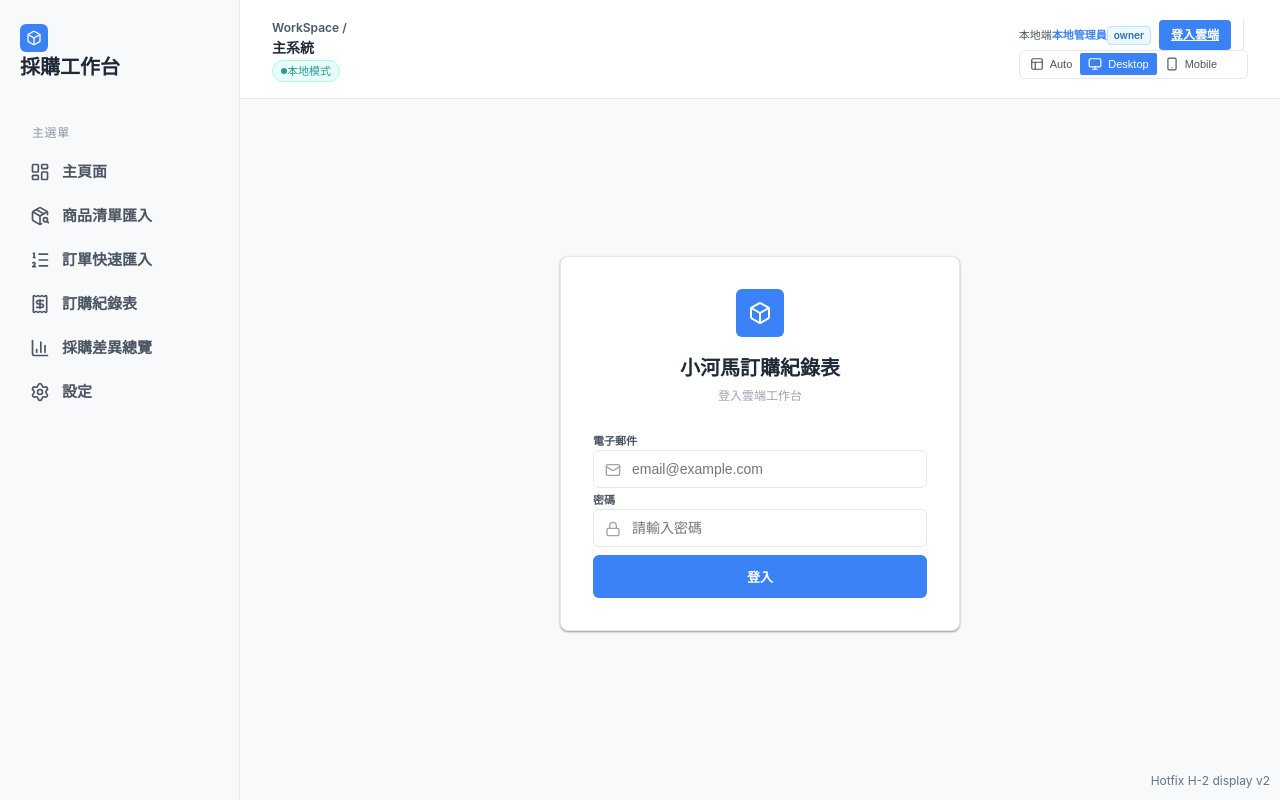
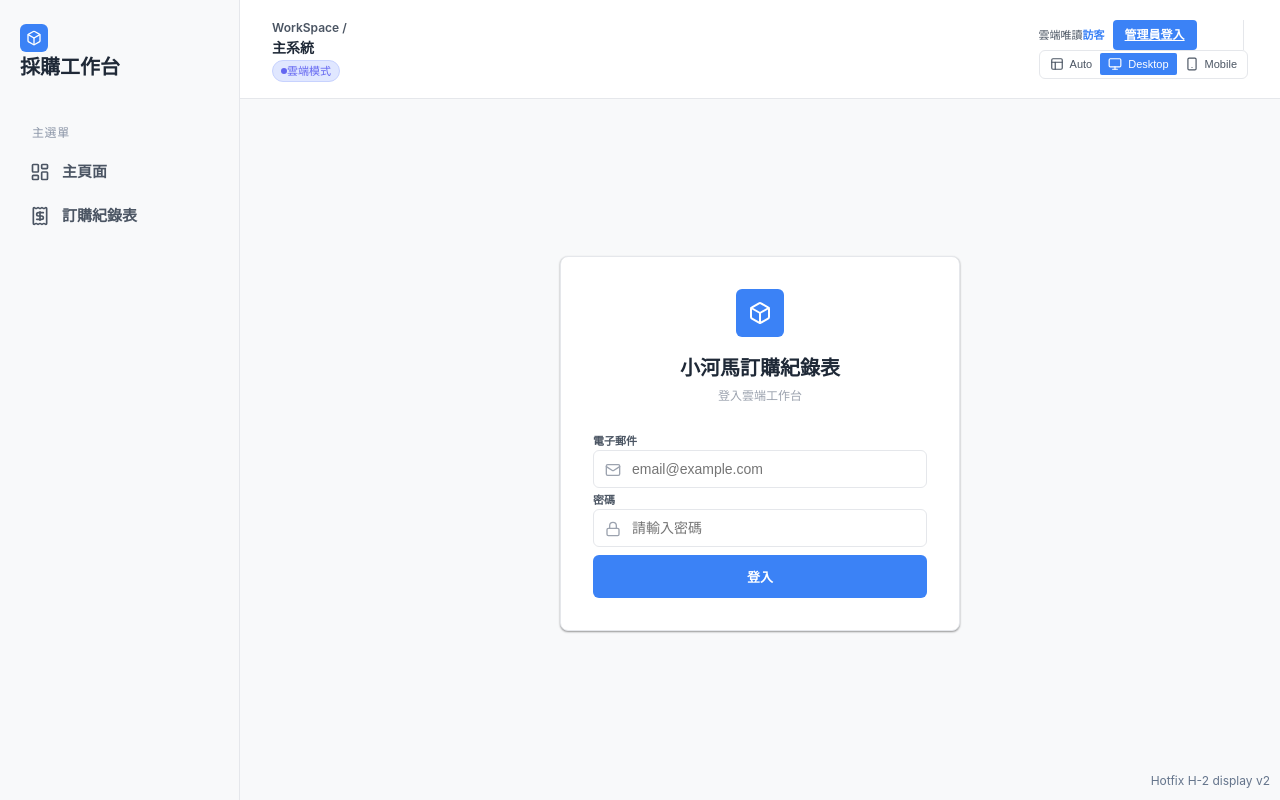
Before and after one commit to johnpan123-ai/daigou-erp-mvp-backup, a React (Vite) app: page /login in a window 1280 px wide. Built offline with nearby package versions, Linux system fonts and the light colour scheme; no server answers.

Commit message:
feat: implement auth session protection and timeout fallback to prevent quantity zeroing

```diff
--- a/src/auth/AuthProvider.tsx
+++ b/src/auth/AuthProvider.tsx
@@ -19,11 +19,39 @@ interface AuthContextType {
 
 const AuthContext = createContext<AuthContextType | undefined>(undefined);
 
+function hasStoredSupabaseSession(): boolean {
+  try {
+    if (typeof window === 'undefined' || !window.localStorage) return false;
+    for (let i = 0; i < localStorage.length; i++) {
+      const key = localStorage.key(i);
+      if (key && key.startsWith('sb-') && key.endsWith('-auth-token')) {
+        return true;
+      }
+    }
+  } catch (e) {
+    console.error('Error checking localStorage:', e);
+  }
+  return false;
+}
+
 export function AuthProvider({ children }: { children: React.ReactNode }) {
   const [user, setUser] = useState<User | null>(null);
   const [profile, setProfile] = useState<UserProfile | null>(null);
   const [loading, setLoading] = useState(true);
   const [profileLoading, setProfileLoading] = useState(false);
+  const [authPending, setAuthPending] = useState(false);
+
+  // Fallback timeout for when refresh fails permanently or offline too long
+  useEffect(() => {
+    if (authPending) {
+      const timer = setTimeout(() => {
+        console.log('[Provider Mode] auth refresh timed out, falling back to local');
+        setProviderMode('local');
+        window.location.reload();
+      }, 15000); // 15 seconds timeout
+      return () => clearTimeout(timer);
+    }
+  }, [authPending]);
 
   const fetchProfile = async (userId: string) => {
     // Only query database if not in pure local mode
@@ -60,17 +88,27 @@ export function AuthProvider({ children }: { children: React.ReactNode }) {
     supabase.auth.getSession().then(({ data: { session } }) => {
       const currentUser = session?.user ?? null;
       setUser(currentUser);
-      setLoading(false);
 
       const currentMode = getProviderMode();
       if (!currentUser && (currentMode === 'cloud' || currentMode === 'fallback')) {
-        console.log('[Provider Mode] blocked: login required');
-        setProviderMode('local');
-        window.location.reload();
-        return;
+        if (hasStoredSupabaseSession()) {
+          console.log('[Provider Mode] auth pending, do not fallback local');
+          setAuthPending(true);
+          setLoading(true); // Keep loading spinner active
+          return;
+        } else {
+          console.log('[Provider Mode] no stored session, staying in cloud read-only mode');
+          setLoading(false);
+          setProfile(null);
+          setProfileLoading(false);
+          return;
+        }
       }
 
+      setLoading(false);
+
       if (currentUser) {
+        setAuthPending(false);
         if (currentMode === 'local') {
           console.log('[Provider Mode] auto switched to cloud mode after login');
           setProviderMode('cloud');
@@ -88,17 +126,27 @@ export function AuthProvider({ children }: { children: React.ReactNode }) {
     const { data: { subscription } } = supabase.auth.onAuthStateChange((_event, session) => {
       const currentUser = session?.user ?? null;
       setUser(currentUser);
-      setLoading(false);
 
       const currentMode = getProviderMode();
       if (!currentUser && (currentMode === 'cloud' || currentMode === 'fallback')) {
-        console.log('[Provider Mode] blocked: login required');
-        setProviderMode('local');
-        window.location.reload();
-        return;
+        if (hasStoredSupabaseSession()) {
+          console.log('[Provider Mode] keep cloud mode during auth refresh');
+          setAuthPending(true);
+          setLoading(true); // Keep loading spinner active
+          return;
+        } else {
+          console.log('[Provider Mode] no stored session, staying in cloud read-only mode');
+          setLoading(false);
+          setProfile(null);
+          setProfileLoading(false);
+          return;
+        }
       }
 
+      setLoading(false);
+
       if (currentUser) {
+        setAuthPending(false);
         if (currentMode === 'local') {
           console.log('[Provider Mode] auto switched to cloud mode after login');
           setProviderMode('cloud');
@@ -118,6 +166,7 @@ export function AuthProvider({ children }: { children: React.ReactNode }) {
   }, []);
 
   const signOut = async () => {
+    console.log('[Provider Mode] explicit logout, switch to local');
     await supabase.auth.signOut();
     setProfile(null);
     setProviderMode('local');
--- a/src/auth/useRole.ts
+++ b/src/auth/useRole.ts
@@ -38,17 +38,35 @@ export function useRole(): UserRole {
   const role = profile?.role ?? null;
   const displayName = profile?.display_name ?? user?.email ?? null;
 
+  const isEditor = role === 'owner' || role === 'staff' || role === 'helper';
+  const isOwnerOrStaff = role === 'owner' || role === 'staff';
+  const isOwner = role === 'owner';
+
   return {
     role,
     displayName,
     isProfileLoading: loading || profileLoading,
-    // Phase 2-E restrictions disabled as per user request: allow all actions
-    canViewPage: () => true,
-    canCreate: () => true,
-    canEdit: () => true,
-    canDeleteGroup: () => true,
-    canImportXLS: () => true,
-    canSwitchMode: () => true,
-    canManageUsers: () => true,
+    canViewPage: (path: string) => {
+      // Unauthenticated (role is null)
+      if (!role) {
+        return path === '/' || path === '/dashboard' || path === '/purchase-records' || path === '/inventory' || path === '/login';
+      }
+      // Viewer
+      if (role === 'viewer') {
+        return path === '/' || path === '/dashboard' || path === '/purchase-records' || path === '/inventory' || path === '/purchasing' || path === '/login';
+      }
+      // Helper (cannot view settings)
+      if (role === 'helper') {
+        return path !== '/settings';
+      }
+      // Owner and Staff can view all pages
+      return true;
+    },
+    canCreate: () => isEditor,
+    canEdit: () => isEditor,
+    canDeleteGroup: () => isOwner,
+    canImportXLS: () => isOwnerOrStaff,
+    canSwitchMode: () => isOwnerOrStaff,
+    canManageUsers: () => isOwner,
   };
 }
--- a/src/components/layout/AppLayout.tsx
+++ b/src/components/layout/AppLayout.tsx
@@ -41,16 +41,18 @@ function SidebarItem({ to, icon, label, onClick }: SidebarItemProps) {
 export function AppLayout({ children }: { children: React.ReactNode }) {
   const { mode, setMode, isMobile } = useViewport();
   const { user, loading, signOut } = useAuth();
-  const { role, displayName, isProfileLoading } = useRole();
+  const { role, displayName, isProfileLoading, canViewPage } = useRole();
   const [isMobileMenuOpen, setIsMobileMenuOpen] = useState(false);
   const location = useLocation();
   const navigate = useNavigate();
 
   useEffect(() => {
-    if (!loading && !user && location.pathname !== '/login') {
-      navigate('/login', { replace: true });
+    if (!loading) {
+      if (!canViewPage(location.pathname)) {
+        navigate('/dashboard', { replace: true });
       }
-  }, [loading, user, location.pathname, navigate]);
+    }
+  }, [loading, location.pathname, navigate, canViewPage]);
 
   const providerMode = getProviderMode();
   const isCloudOrFallback = providerMode === 'cloud' || providerMode === 'fallback';
@@ -98,11 +100,19 @@ export function AppLayout({ children }: { children: React.ReactNode }) {
             主選單
           </div>
           <SidebarItem to="/dashboard" icon={<LayoutDashboard size={20} />} label="主頁面" onClick={() => setIsMobileMenuOpen(false)} />
+          {user && canViewPage('/inventory') && (
             <SidebarItem to="/inventory" icon={<PackageSearch size={20} />} label="商品清單匯入" onClick={() => setIsMobileMenuOpen(false)} />
+          )}
+          {canViewPage('/orders-import') && (
             <SidebarItem to="/orders-import" icon={<ListOrdered size={20} />} label="訂單快速匯入" onClick={() => setIsMobileMenuOpen(false)} />
+          )}
           <SidebarItem to="/purchase-records" icon={<Receipt size={20} />} label="訂購紀錄表" onClick={() => setIsMobileMenuOpen(false)} />
+          {canViewPage('/purchasing') && (
             <SidebarItem to="/purchasing" icon={<BarChart3 size={20} />} label="採購差異總覽" onClick={() => setIsMobileMenuOpen(false)} />
+          )}
+          {canViewPage('/settings') && (
             <SidebarItem to="/settings" icon={<Settings size={20} />} label="設定" onClick={() => setIsMobileMenuOpen(false)} />
+          )}
         </nav>
       </aside>
 
@@ -172,15 +182,22 @@ export function AppLayout({ children }: { children: React.ReactNode }) {
               }
 
               if (!user) {
+                const isCloud = providerMode === 'cloud' || providerMode === 'fallback';
                 return (
                   <div className="flex items-center gap-sm text-xs" style={{ borderRight: '1px solid var(--color-border)', paddingRight: '12px', marginRight: '4px' }}>
-                    <span style={{ color: 'var(--color-text-secondary)' }}>本地端</span>
-                    <span className="font-semibold" style={{ color: 'var(--color-primary)' }}>本地管理員</span>
+                    <span style={{ color: 'var(--color-text-secondary)' }}>
+                      {isCloud ? '雲端唯讀' : '本地端'}
+                    </span>
+                    <span className="font-semibold" style={{ color: 'var(--color-primary)' }}>
+                      {isCloud ? '訪客' : '本地管理員'}
+                    </span>
+                    {!isCloud && (
                       <span className="badge" style={{ backgroundColor: '#ebf8ff', color: '#2b6cb0', border: '1px solid #bee3f8', padding: '1px 6px', borderRadius: '4px', fontSize: '10px' }}>
                         owner
                       </span>
+                    )}
                     <Link to="/login" className="btn btn-primary" style={{ padding: '6px 12px', fontSize: '12px', height: 'auto', minHeight: 'auto', color: '#fff', backgroundColor: 'var(--color-primary)', border: 'none', borderRadius: '4px', fontWeight: 600, marginLeft: '8px' }}>
-                      登入雲端
+                      {isCloud ? '管理員登入' : '登入雲端'}
                     </Link>
                   </div>
                 );
--- a/src/providers/providerMode.ts
+++ b/src/providers/providerMode.ts
@@ -17,15 +17,15 @@ export function getProviderMode(): ProviderMode {
 
   // If invalid value (not set is fine, but any other value is invalid)
   if (mode !== null) {
-    console.log('[Provider Mode] invalid value fallback: local');
-    localStorage.setItem(PROVIDER_MODE_KEY, 'local');
+    console.log('[Provider Mode] invalid value fallback: cloud');
+    localStorage.setItem(PROVIDER_MODE_KEY, 'cloud');
   }
 
   if (!hasLoggedLoad) {
-    console.log('[Provider Mode] loaded: local');
+    console.log('[Provider Mode] loaded: cloud');
     hasLoggedLoad = true;
   }
-  return 'local';
+  return 'cloud';
 }
 
 export function setProviderMode(mode: ProviderMode): void {
```
Also changed, not shown: 1 other file (tests, documents, lock files or other folders). Lines whose indentation alone changed are shown as unchanged.
